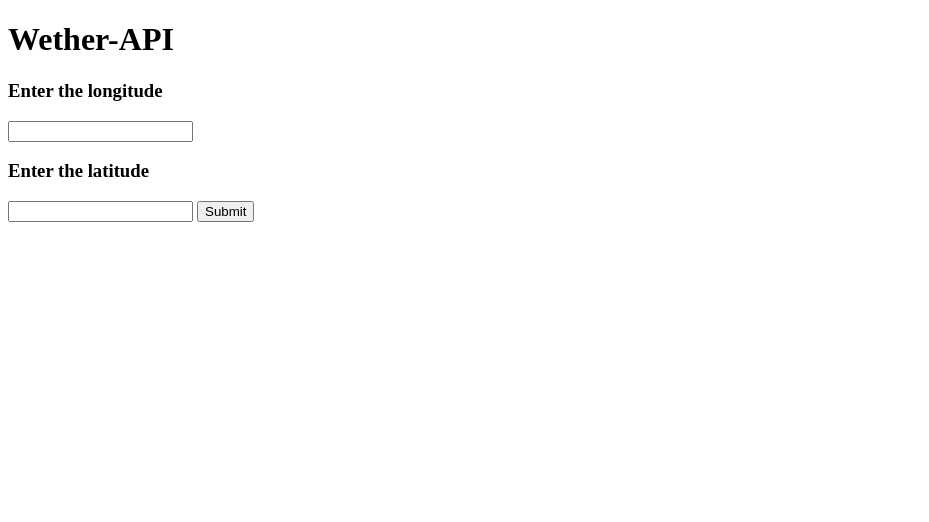
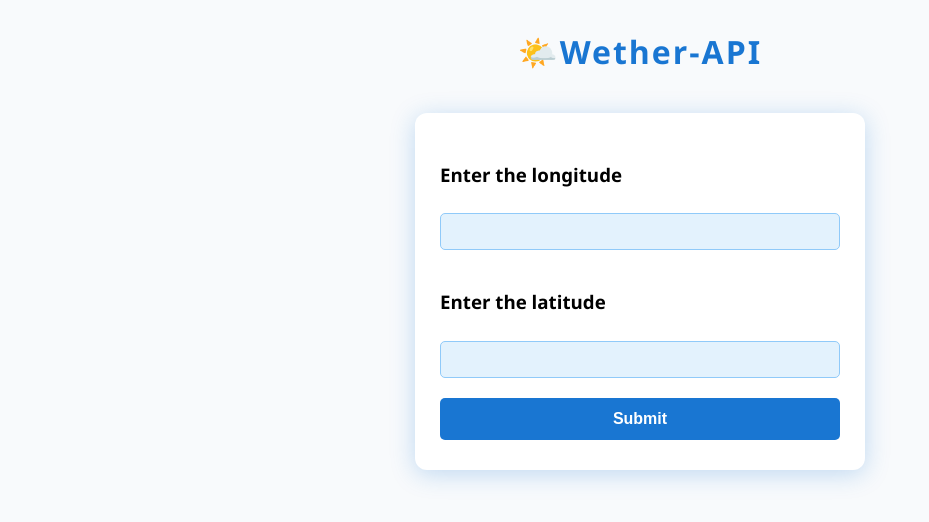
Before and after one commit to RashelAkhtar/Whether-API-Project, a Node server app: page / in a window 1280 px wide. Shown: the top 522 px of the page, without its empty margins (0-929 px from the left). Run offline with Node 20, Linux system fonts and the light colour scheme.

Commit message:
CSS Added

```diff
--- a/app.js
+++ b/app.js
@@ -7,6 +7,7 @@ const port = 3000;
 const url = "https://api.openweathermap.org/data/2.5/weather";
 
 app.use(express.urlencoded({ extended: true }));
+app.use(express.static("public"));
 
 app.get("/", (req, res) => {
   res.render("index.ejs", {
--- a/public/style.css
+++ b/public/style.css
@@ -0,0 +1,70 @@
+body {
+  font-family: "Segoe UI", Arial, sans-serif;
+  background: #f8fafc;
+  margin: 0;
+  padding: 0;
+}
+
+h1 {
+  text-align: center;
+  color: #1976d2;
+  margin-top: 30px;
+  letter-spacing: 2px;
+}
+
+form {
+  background: #ffffff;
+  max-width: 400px;
+  margin: 40px auto;
+  padding: 30px 25px;
+  border-radius: 12px;
+  box-shadow: 0 4px 24px rgba(25, 118, 210, 0.25);
+}
+
+input[type="text"] {
+  width: 100%;
+  padding: 10px;
+  margin: 8px 0 20px 0;
+  border: 1px solid #90caf9;
+  border-radius: 5px;
+  box-sizing: border-box;
+  background: #e3f2fd;
+  color: #1976d2;
+}
+
+input[type="text"]:focus {
+  outline: none;
+  border-color: #1976d2;
+  background: #ffffff;
+}
+
+button.submitBtn {
+  width: 100%;
+  padding: 12px;
+  background: #1976d2;
+  color: #fff;
+  border: none;
+  border-radius: 5px;
+  font-size: 16px;
+  font-weight: bold;
+  cursor: pointer;
+  transition: background 0.2s, color 0.2s;
+}
+
+button.submitBtn:hover {
+  background: #1565c0;
+  color: #fff;
+}
+
+p {
+  max-width: 400px;
+  margin: 20px auto;
+  background: #f5faff; /* Light blue/cream background */
+  padding: 15px;
+  border-radius: 8px;
+  color: #080a00; /* Dark blue text */
+  font-size: 21px;
+  text-align: center;
+  font-family: "Segoe UI", Arial, sans-serif;
+  box-shadow: 0 4px 16px rgba(25, 118, 210, 0.18); /* More visible blue shadow */
+}
--- a/views/index.ejs
+++ b/views/index.ejs
@@ -3,10 +3,11 @@
   <head>
     <meta charset="UTF-8" />
     <meta name="viewport" content="width=device-width, initial-scale=1.0" />
+    <link rel="stylesheet" href="/style.css" />
     <title>Wether-API</title>
   </head>
   <body>
-    <h1>Wether-API</h1>
+    <h1>🌤️Wether-API</h1>
     <form action="/submit" method="post">
       <h3>Enter the longitude</h3>
       <input type="text" name="longitude" class="longitude" />
```
Also changed, not shown: 1 other file.
